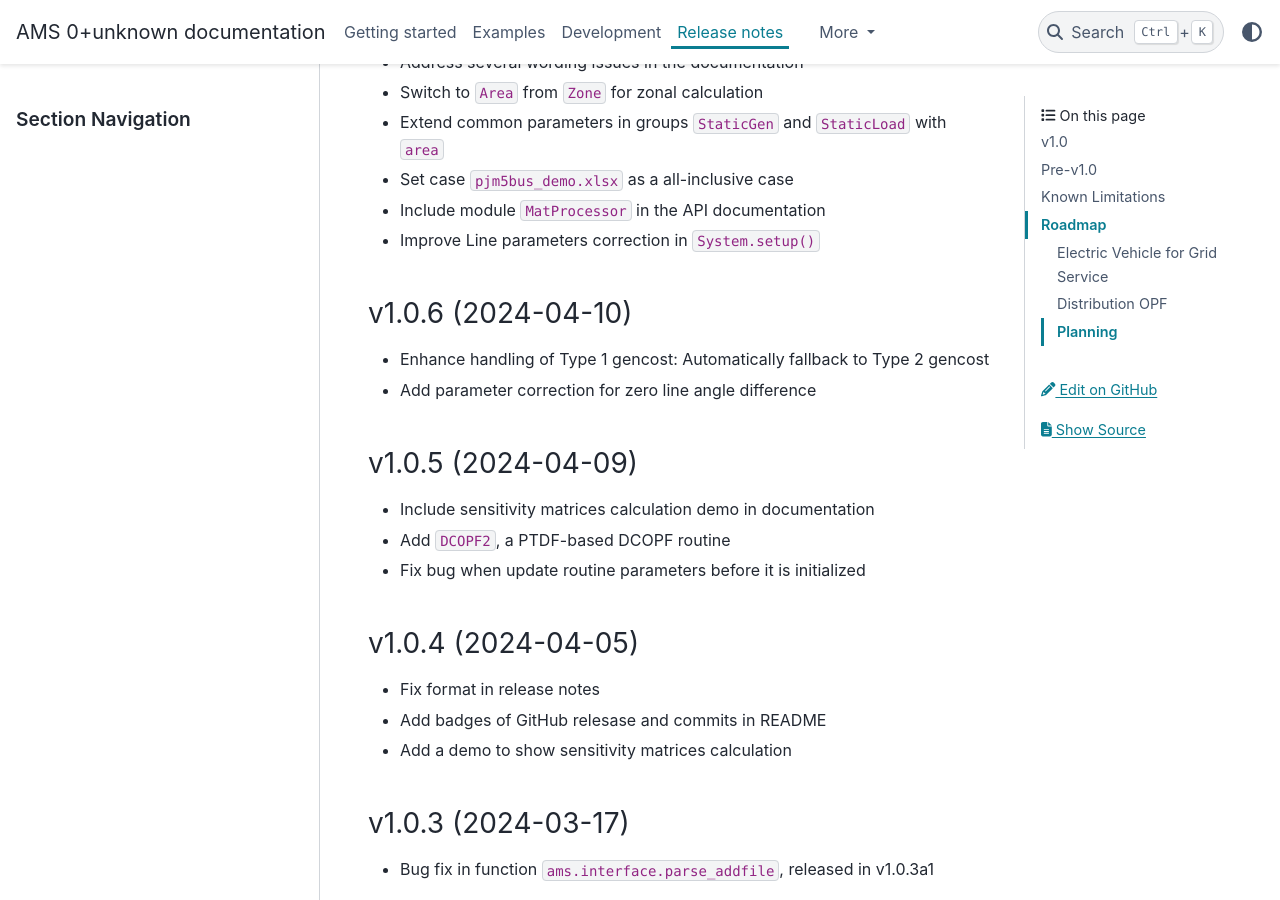
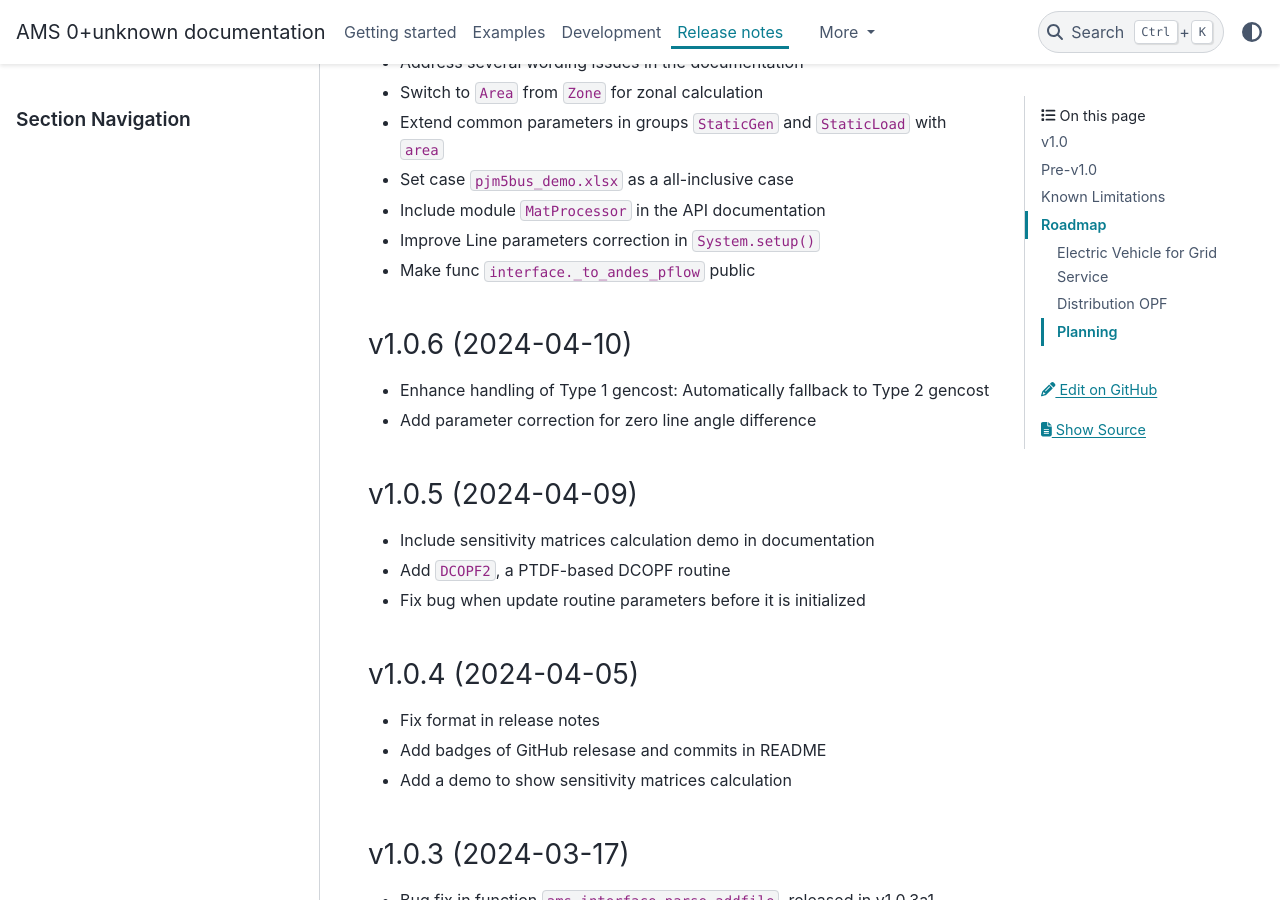
Before and after one commit to CURENT/ams, a Sphinx documentation site: the page built from docs/source/release-notes.rst, in a window 1280 px wide and 900 px high, scrolled down 361 px. Built offline with Sphinx 7.4.7 and the PyData theme 0.15.4, drawn with Linux system fonts in a browser that asks for light colours; pages that are not in the unit, such as notebooks, are missing from menus.

Commit message:
Update release notes

```diff
--- a/docs/source/release-notes.rst
+++ b/docs/source/release-notes.rst
@@ -18,6 +18,7 @@ v1.0.7 (2024-xx-xx)
 - Set case ``pjm5bus_demo.xlsx`` as a all-inclusive case
 - Include module ``MatProcessor`` in the API documentation
 - Improve Line parameters correction in ``System.setup()``
+- Make func ``interface._to_andes_pflow`` public
 
 v1.0.6 (2024-04-10)
 --------------------
```
